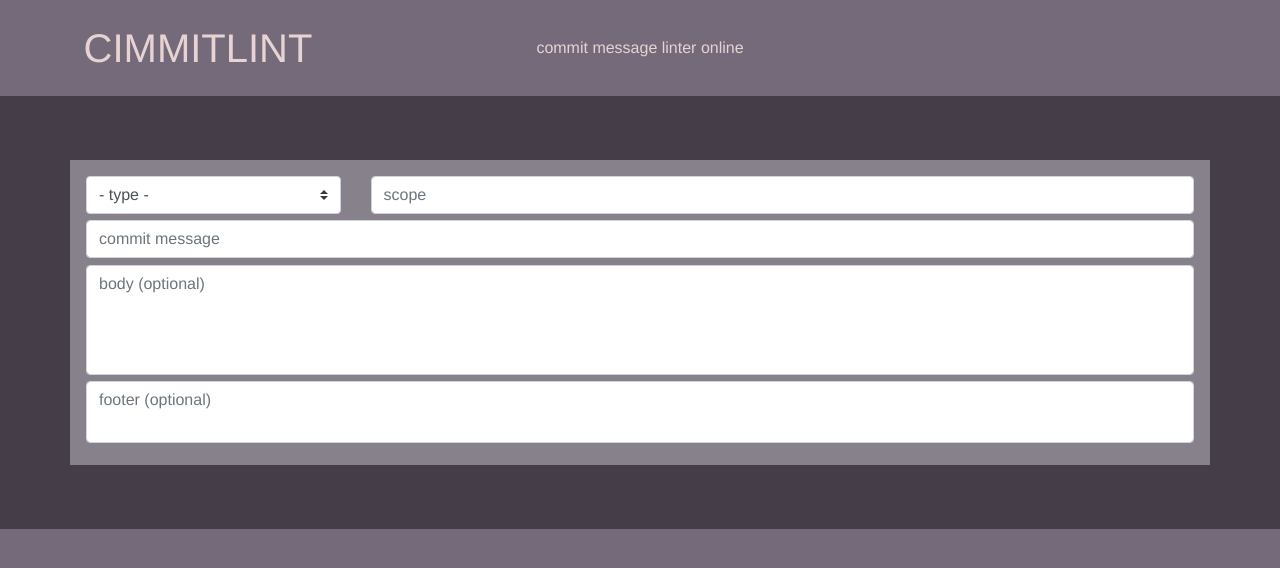
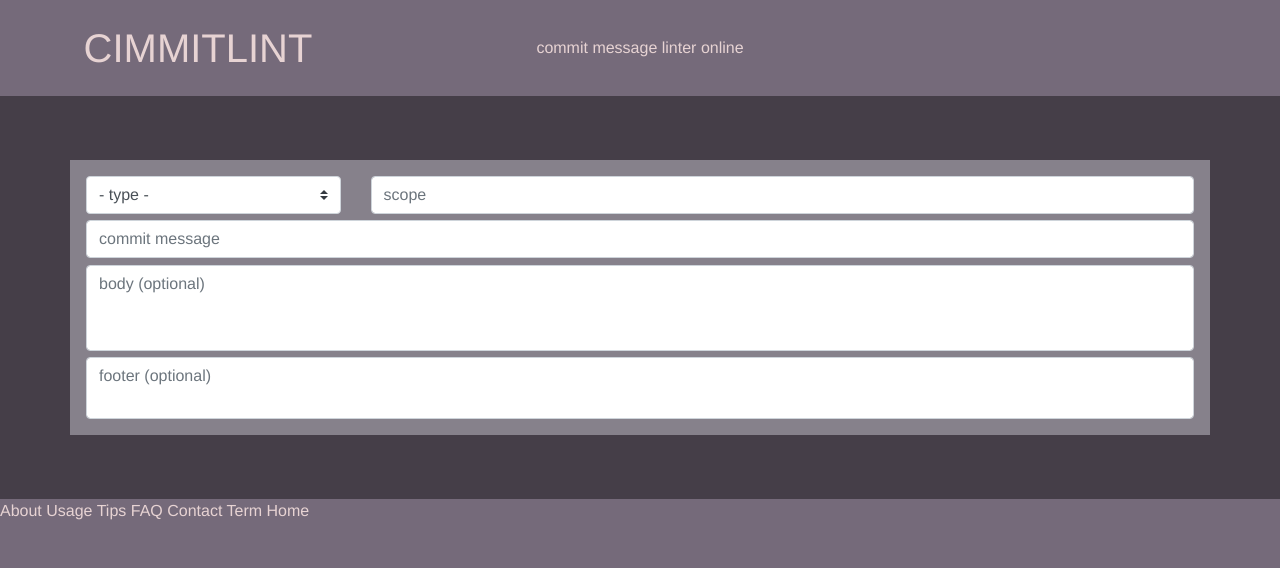
Before and after one commit to tomasen/commitlintio, a Vue app: page /#/ in a window 1280 px wide. Shown: the top 568 px of the page. Built offline with nearby package versions, Linux system fonts and the light colour scheme; what vue-async-computed would draw is missing.

Commit message:
style: beautified

```diff
--- a/package.json
+++ b/package.json
@@ -11,9 +11,9 @@
     "e2e": "node test/e2e/runner.js",
     "test": "npm run unit && npm run e2e",
     "lint": "eslint --ext .js,.vue src test/unit test/e2e/specs",
-    "build": "npm run patch & node build/build.js",
-    "patch": "cp -f patches/fs.js node_modules/node-libs-browser/mock/fs.js & node scripts/genconfigs.js > src/helper/lintOpts.js",
-    "publish": "cd dist & git add -A & git commit -m 'publishing' & git push & cd .. "
+    "build": "npm run patch && node build/build.js",
+    "patch": "cp -f patches/fs.js node_modules/node-libs-browser/mock/fs.js && node scripts/genconfigs.js > src/helper/lintOpts.js",
+    "publish": "cd dist && git add -A && git commit -m 'publishing' && git push && cd .. "
   },
   "dependencies": {
     "@commitlint/format": "^7.0.0",
--- a/src/components/Home.vue
+++ b/src/components/Home.vue
@@ -17,7 +17,13 @@
 
     </b-row>
     <b-row class="footer">
-
+      About
+      Usage
+      Tips
+      FAQ
+      Contact
+      Term
+      Home
     </b-row>
   </b-container>
 </template>
--- a/src/components/Linter.vue
+++ b/src/components/Linter.vue
@@ -28,7 +28,7 @@
     <b-col>
       <b-form-textarea v-model="commitMessageBody"
                        placeholder="body (optional)"
-                       :rows="4"
+                       :rows="3"
                        :max-rows="6">
      </b-form-textarea>
    </b-col>
@@ -42,7 +42,13 @@
       </b-form-textarea>
     </b-col>
   </b-row>
-  <b-row :class="combinedMessage ? '' : 'd-none'">
+  <b-row :class="isValid ? 'd-none' : ''">
+    <b-col>
+      <b-alert :show="lintResults" :variant="isValid ? 'success' : 'warning'" v-html="lintResults">
+      </b-alert>
+    </b-col>
+  </b-row>
+  <b-row :class="combinedMessage && isValid ? '' : 'd-none'">
     <b-col>
       <b-card title="Commit Message:">
         <p class="card-text">
@@ -54,12 +60,6 @@
                   Copy to Clipboard
         </b-button>
       </b-card>
-    </b-col>
-  </b-row>
-  <b-row>
-    <b-col>
-      <b-alert :show="lintResults" :variant="isValid ? 'success' : 'warning'" v-html="lintResults">
-      </b-alert>
     </b-col>
   </b-row>
 </b-container>
@@ -155,4 +155,11 @@ export default {
 .row {
   padding: 0.2em;
 }
+.card {
+  text-align: left;
+  color: #555555;
+}
+.card-title {
+  font-size: 1.3em;
+}
 </style>
```
